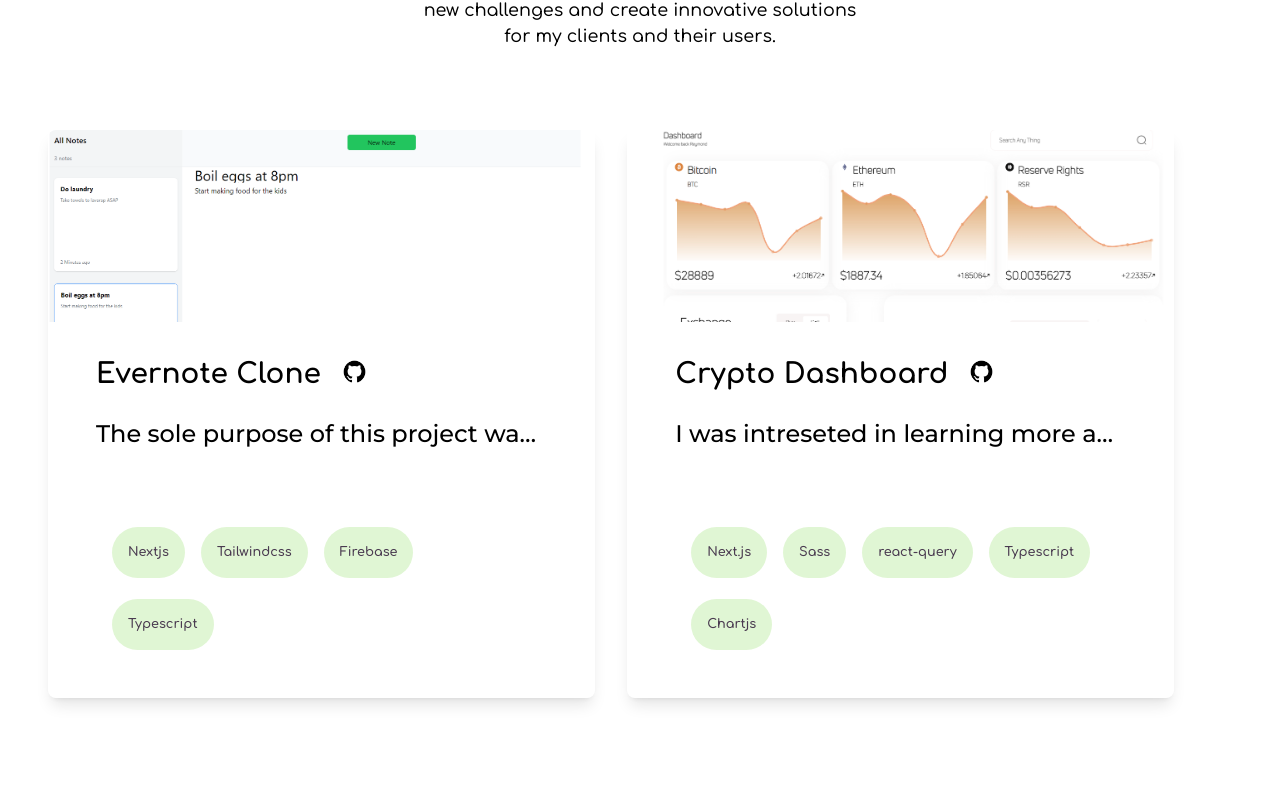
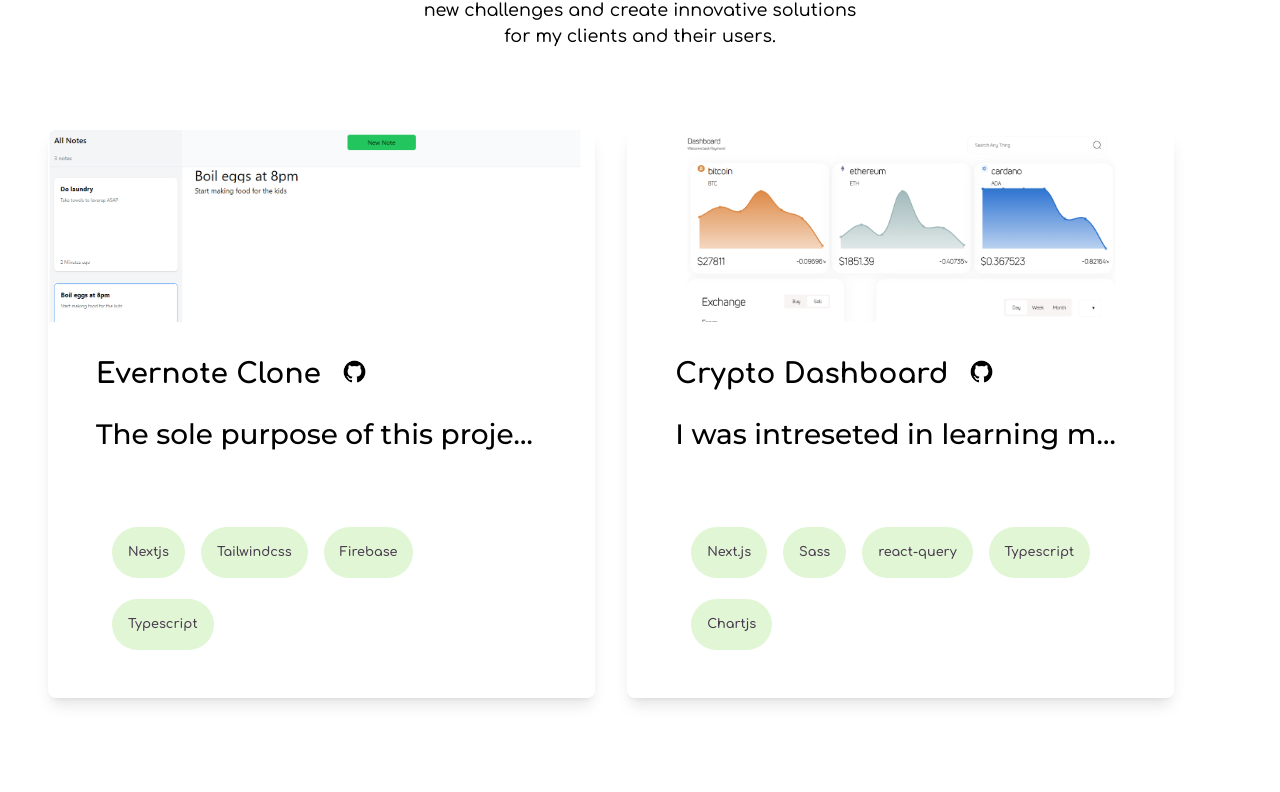
Before and after one commit to reymondar/personal-portfolio, a Next.js app: page / in a window 1280 px wide. Shown: the part 2113-2905 px from the top of the page. Built offline with nearby package versions, Linux system fonts and the light colour scheme.

Commit message:
final version with meta

```diff
--- a/src/components/Portfolio.tsx
+++ b/src/components/Portfolio.tsx
@@ -1,4 +1,4 @@
-import React, { useState } from 'react'
+    import React, { useState } from 'react'
 import Image from 'next/image'
 import projects from "../../public/projects.json"
 type projectType = {
@@ -26,7 +26,9 @@
 
     return(
     <div onClick={handleClick} className={`${isOpened ? 'bg-white bg-opacity-70 hover:cursor-zoom-out' : ''} lg:w-[45%] rounded overflow-hidden shadow-lg my-6 hover:cursor-zoom-in md:hover:shadow-orange-300 transition-all hue-rotate-60 mx-2 h-fit`}>
-        <div onClick={handleOpen} className='h-24 bg-white -hue-rotate-60 hover:cursor-pointer' style={{backgroundImage: `url(${preview})`,backgroundSize:'cover'}}></div>
+        <div onClick={handleOpen} className='h-24 bg-white -hue-rotate-60 hover:cursor-pointer w-full position overflow-hidden'>
+            <Image src={preview} width={1000} height={700} className='object-cover' alt={preview} />
+        </div>
         <div className="px-2 sm:px-6 py-2 sm:py-4 overflow-hidden">
             <div className="flex align-middle mb-2 ">
                 <h1 className='self-center font-bold text-xs sm:text-sm'>{title}</h1>
@@ -34,7 +36,7 @@
                     <Image alt='githublogo' src='/github.png' width={35} height={35} className='object-contain ml-2' />
                 </a>
             </div>
-            <p className={`font-monserrat text-[0.4rem]/[1rem] lg:text-xs  lg:leading-6 ${isOpened ? '' : 'truncate' } transition-all`}>{description}</p>
+            <p className={`font-monserrat text-[0.4rem]/[1rem] lg:text-sm  lg:leading-6 ${isOpened ? '' : 'truncate' } transition-all`}>{description}</p>
         </div>
         <div className="m-2 sm:px-6 sm:py-2">
             {skills.map(skill =>{
--- a/src/pages/index.tsx
+++ b/src/pages/index.tsx
@@ -1,4 +1,5 @@
-import React , { useEffect, useState ,useRef , useCallback } from 'react'
+import Head from 'next/head'
+import React , { useEffect, useState } from 'react'
 import Slider from '../components/slider'
 import Portfolio from '../components/Portfolio'
 import NavBar from '@/components/NavBar'
@@ -65,6 +66,14 @@
   }
 
   return (
+    <>
+    <Head>
+      <title>Ramón Arana Barceló</title>
+      <meta name='description' content='React Front-end developer' />
+      <meta property='og:title' content='Ramon Arana Portfolio' />
+      <meta property='og:description' content='Front-end developer' />
+      <meta property='og:url' content='https://personal-portfolio-reymondar.vercel.app/' />
+    </Head>
     <div className='px-2 sm:px-4'>
         <NavBar handleClick={handleClick} />
         <div className='w-full flex flex-col place-content-center pt-32'>
@@ -97,5 +106,6 @@
           <Portfolio />
         </div>
     </div>
+    </>
   )
 }
```
Also changed, not shown: public/crypto-preview.png.
